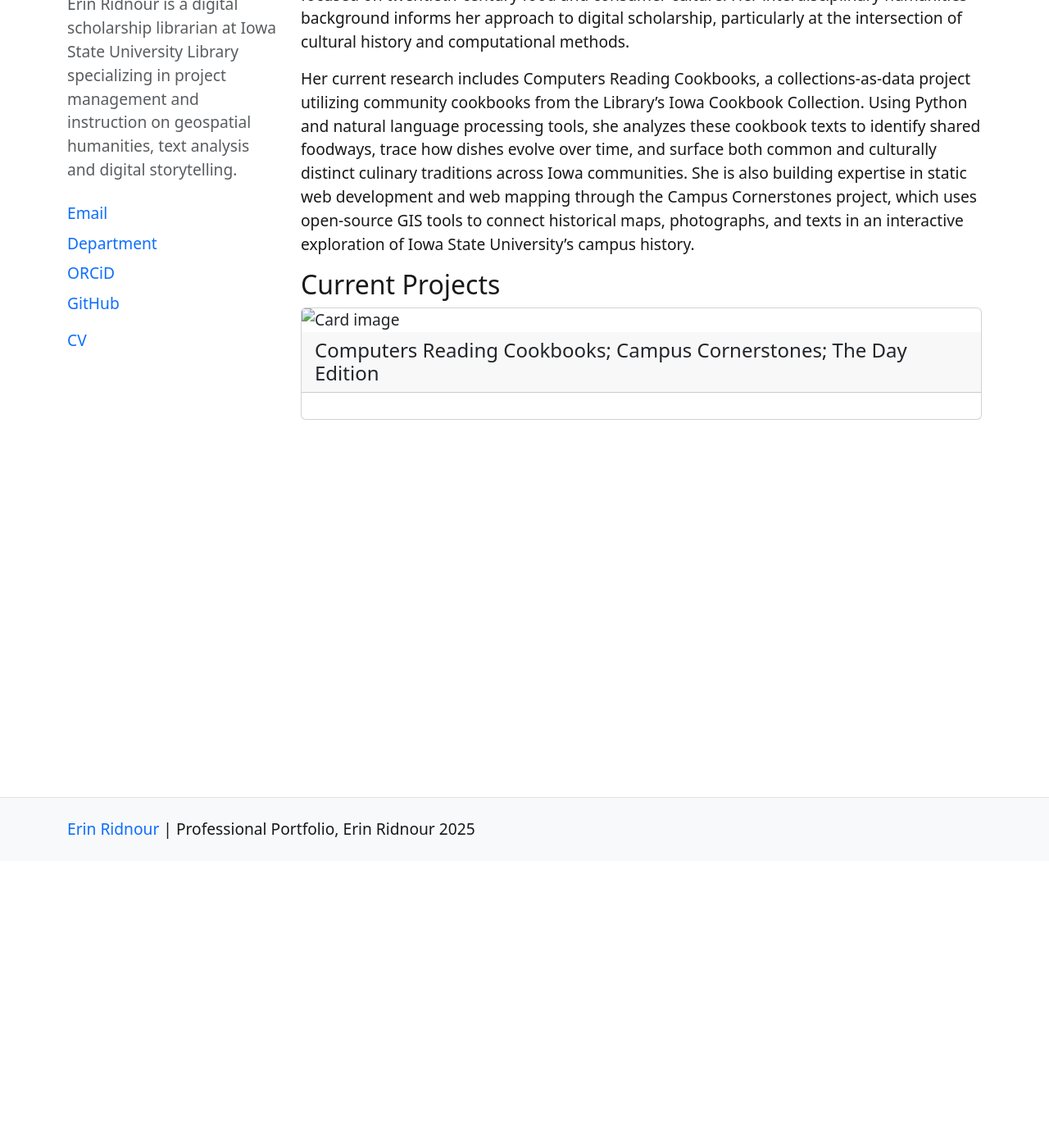
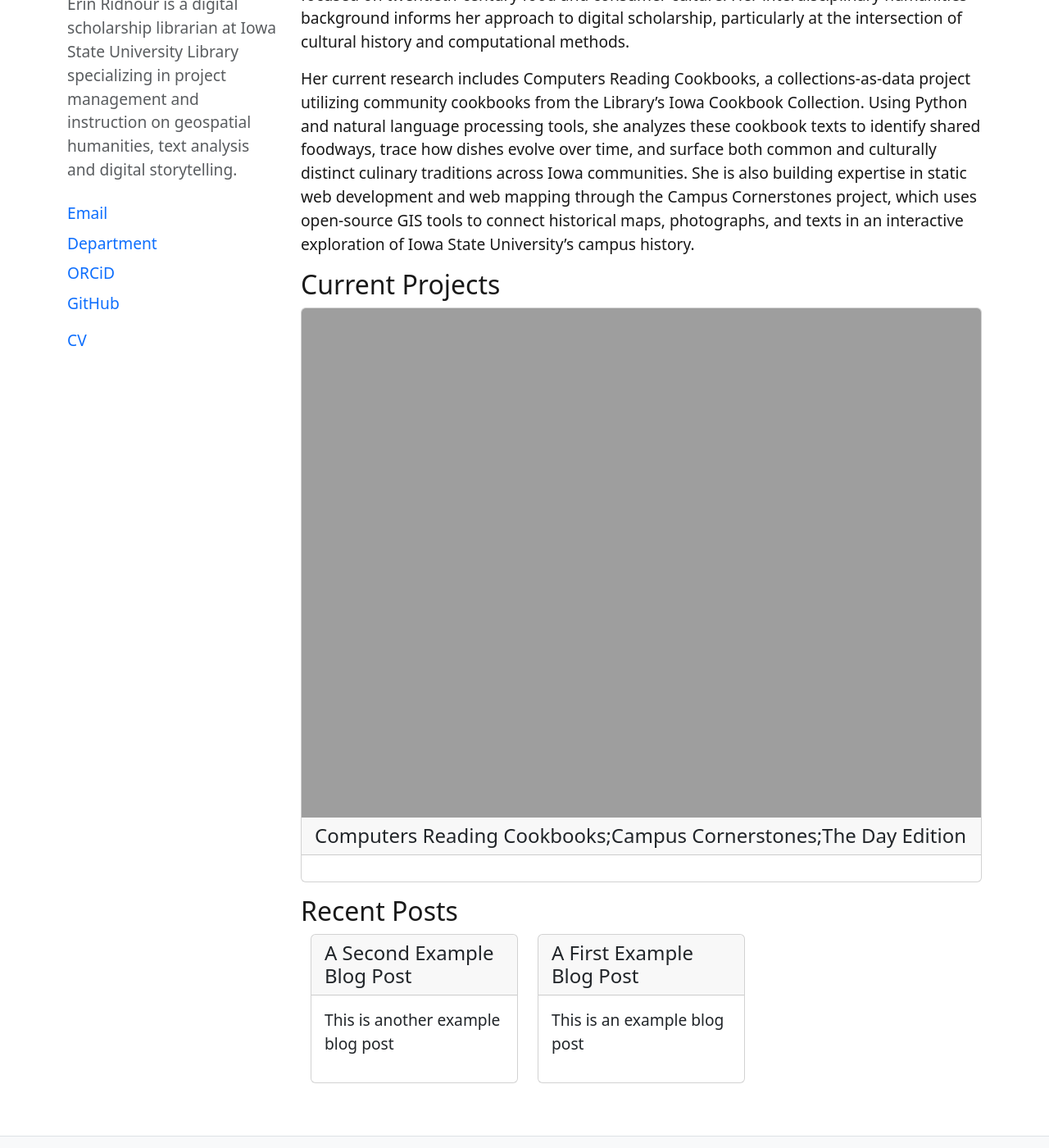
Before and after one commit to emanderson811/ridnour-portfolio, a Jekyll site: the page built from index.md, in a window 1280 px wide and 1400 px high, scrolled down 350 px. Shown: the whole window at 82% size. Built offline with Jekyll 4.4.1, drawn with Linux system fonts in a browser that asks for light colours.

Commit message:
update cards

```diff
--- a/_includes/card.html
+++ b/_includes/card.html
@@ -15,7 +15,7 @@
 
 {%- endcomment -%}
 <div class="card mb-3{% if include.width %} feature-w-{{ include.width }}{% endif %}{% if include.centered %} mx-auto{% endif %}">
-{% if include.img %}<img class="card-img-top" src="{{ '/images/' | append: include.img | relative_url }}" alt="{{ include.alt | default: 'Card image' }}">{% endif %}
+{% if include.img %}<img class="card-img-top" src="{{ 'assets/img/' | append: include.img | relative_url }}" alt="{{ include.alt | default: 'Card image' }}">{% endif %}
 {% if include.header %}<div class="h4 card-header">{{ include.header }}</div>{% endif %}
 <div class="card-body">
 {% if include.title %}<h5 class="card-title">{{ include.title }}</h5>{% endif %}
--- a/index.md
+++ b/index.md
@@ -10,4 +10,8 @@ Her current research includes Computers Reading Cookbooks, a collections-as-data
 
 ## Current Projects
 
-{% include card.html img="/assets/img/toledoclub.jpg; /assets/img/old-main_004_sm.jpg; /assets/img/day-title-page.jpg" header="Computers Reading Cookbooks; Campus Cornerstones; The Day Edition" centered="true" %}
+{% include card.html img="toledoclub.jpg;old-main_004_sm.jpg;day-title-page.jpg" header="Computers Reading Cookbooks;Campus Cornerstones;The Day Edition" centered="true" %}
+
+## Recent Posts
+
+{% include blog-reel.html %}
```
